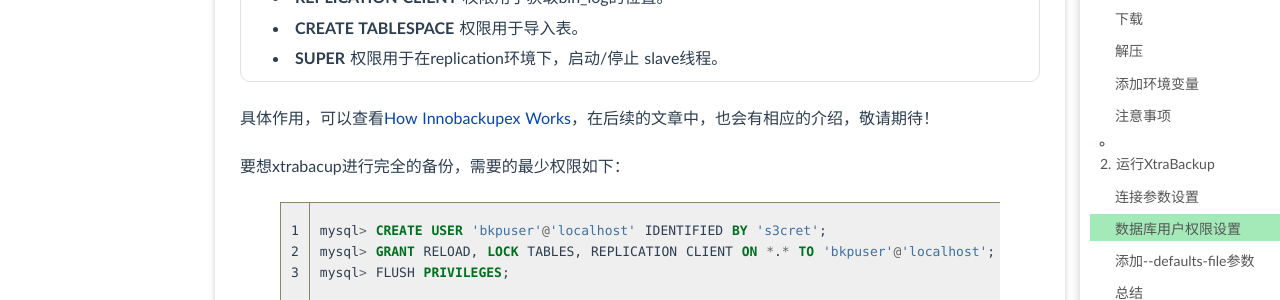
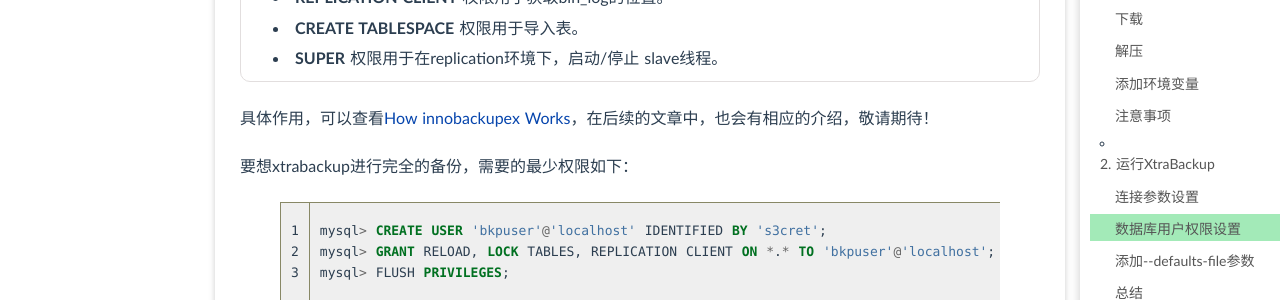
Before and after one commit to jzoe/post, a Jekyll site: the page built from _posts/2016-01-26-percona-xtrabackup.md, in a window 1280 px wide and 900 px high, scrolled down 3156 px. Shown: the part 152-452 px from the top of the window. Built offline with Jekyll 4.4.1, drawn with Linux system fonts in a browser that asks for light colours; Markdown is read by kramdown in place of the engine named in the settings; comment, search, counter and statistics services are not loaded; some of the changed text lies outside the part shown.

Commit message:
fix bugs

```diff
--- a/_posts/2016-01-26-percona-xtrabackup.md
+++ b/_posts/2016-01-26-percona-xtrabackup.md
@@ -120,14 +120,15 @@
 ### 数据库用户权限设置
 在连接到数据库后，为了实现备份，需要有对`datadir`进行 **READ\WRITE\EXECUTE** 的权限。
 db_user需要有下列的权限：
+
 * **RELOAD** 和 **LOCK TABLES**(除非指定了 `--no-lock`选项)权限，以便在开始拷贝文件之前 FLUSH TABLES WITH READ LOCK。
 * **REPLICATION CLIENT** 权限用于获取bin_log的位置。
 * **CREATE TABLESPACE** 权限用于导入表。
 * **SUPER** 权限用于在replication环境下，启动/停止 slave线程。
 
-具体作用，可以查看[How Innobackupex Works][5]，在后续的文章中，也会有相应的介绍，敬请期待！
+具体作用，可以查看[How innobackupex Works][5]，在后续的文章中，也会有相应的介绍，敬请期待！
 
-要想xtrabacup进行完全的备份，需要的最少权限如下：
+要想xtrabackup进行完全的备份，需要的最少权限如下：
 {% highlight sql linenos %}
 mysql> CREATE USER 'bkpuser'@'localhost' IDENTIFIED BY 's3cret';
 mysql> GRANT RELOAD, LOCK TABLES, REPLICATION CLIENT ON *.* TO 'bkpuser'@'localhost';
```
Also changed, not shown: other parts of _posts/2016-01-26-percona-xtrabackup.md (+1 -1 lines).
